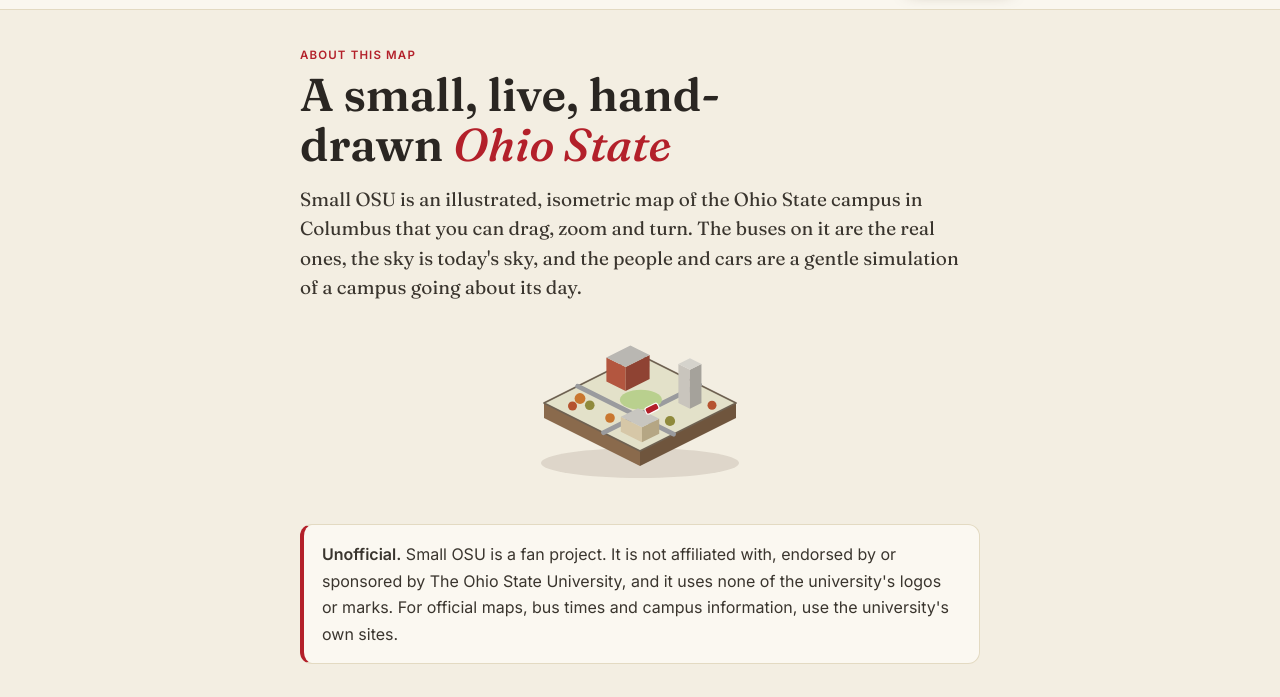
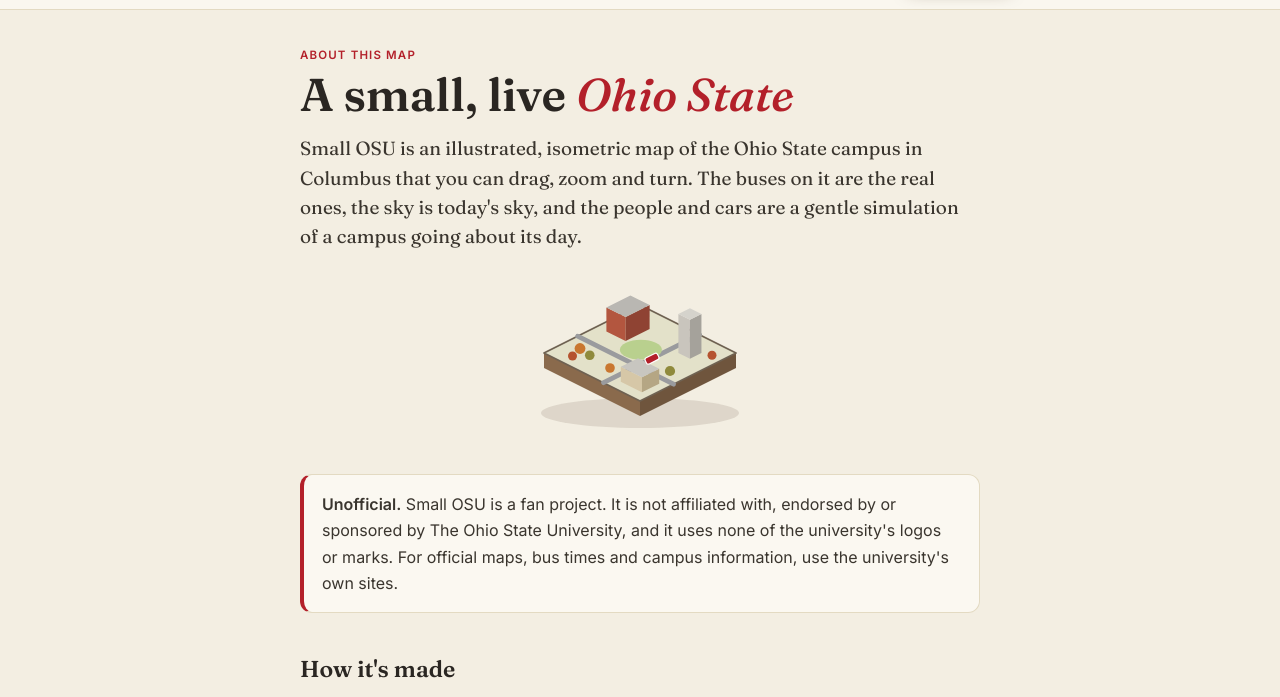
Before and after one commit to kyselica/kyselica.github.io, a plain HTML site: page osu-map/about.html in a window 1280 px wide. Shown: the part 49-746 px from the top of the page. Drawn offline with Linux system fonts and the light colour scheme.

Commit message:
Publish Small OSU About page wording update

```diff
--- a/osu-map/about.html
+++ b/osu-map/about.html
@@ -34,7 +34,7 @@
 
 <main class="about">
   <p class="kicker">About this map</p>
-  <h1>A small, live, hand-drawn <em>Ohio State</em></h1>
+  <h1>A small, live <em>Ohio State</em></h1>
   <p class="lede">Small OSU is an illustrated, isometric map of the Ohio State campus in Columbus that you can drag, zoom and turn. The buses on it are the real ones, the sky is today's sky, and the people and cars are a gentle simulation of a campus going about its day.</p>
 
   <svg class="art" viewBox="0 0 160 112" aria-hidden="true">
```
